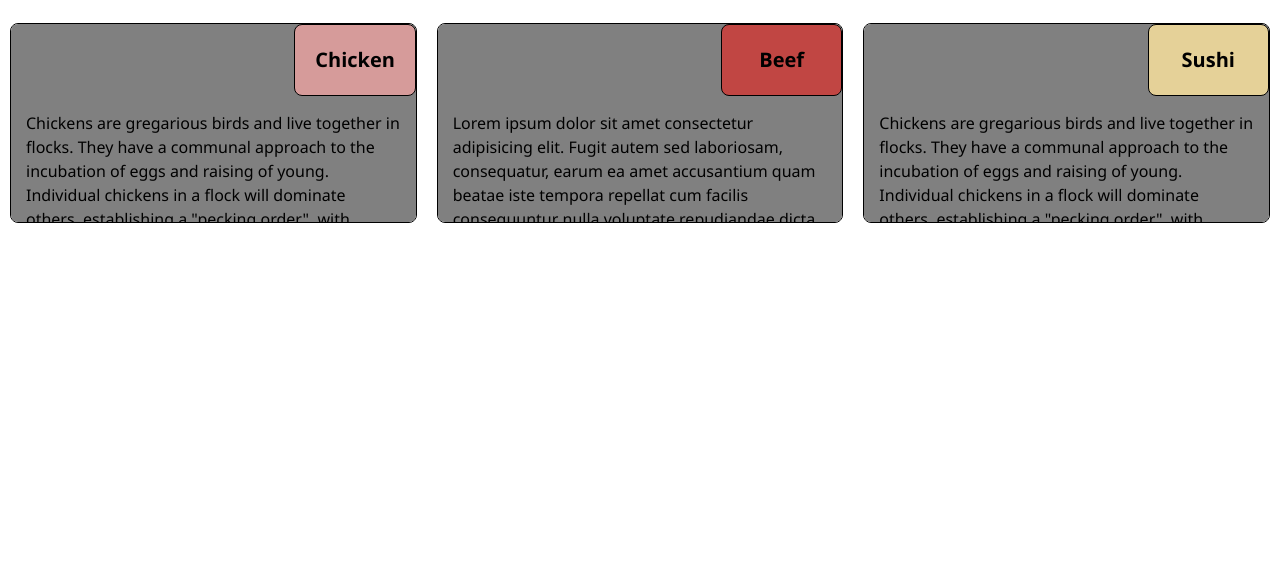
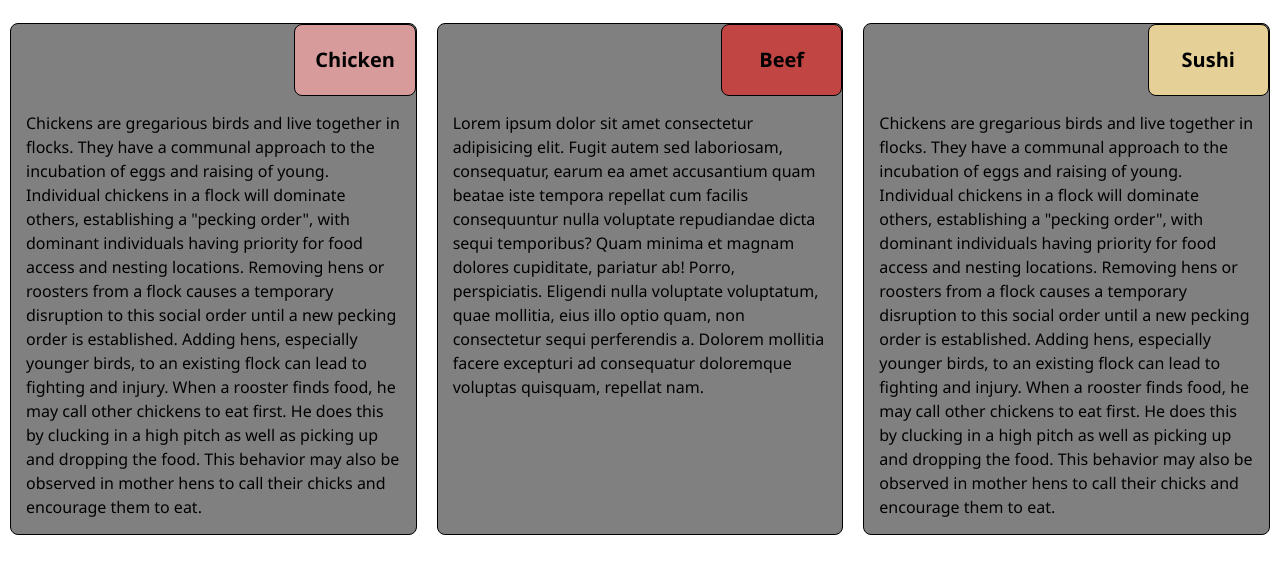
Before and after one commit to rmanikk/coursera-assignment, a plain HTML site: page module3-soln/index.html in a window 1280 px wide. Shown: the part 113-686 px from the top of the page. Drawn offline with nearby package versions, Linux system fonts and the light colour scheme.

Commit message:
Update style.css

```diff
--- a/module3-soln/style.css
+++ b/module3-soln/style.css
@@ -25,10 +25,10 @@ section {
     background-color: gray;
     border-radius: 0.5rem;
 	width: 100%;
-	height: 200px;
+	height: 100%;
 	color: black;
 	position: relative;
-    overflow: auto;
+    overflow: visible;
 }
 
 #chicken {
```
